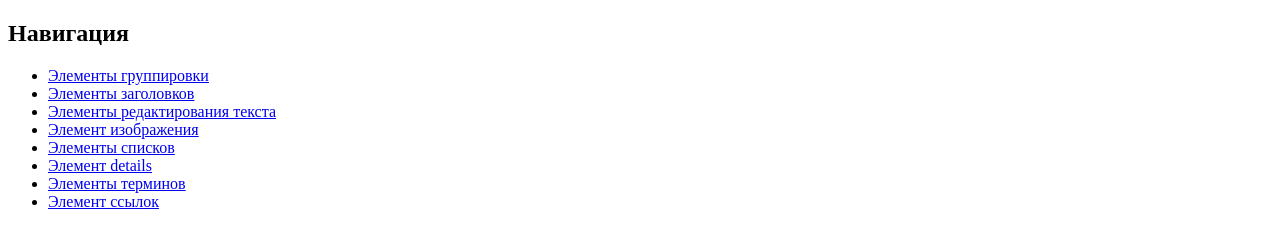
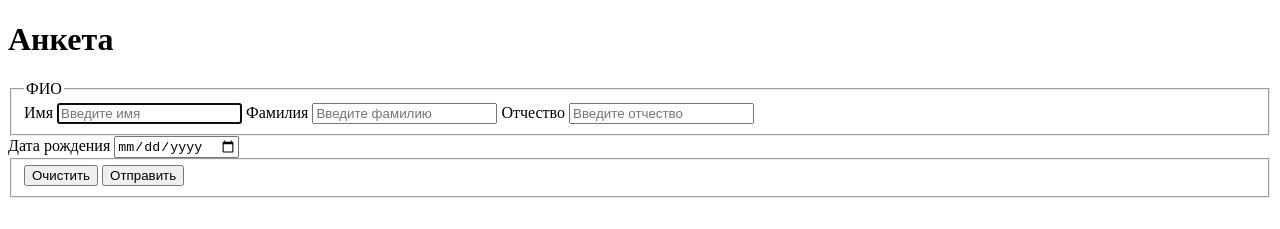
Before and after one commit to CrybabyDanChan/crybabydanchan.github.io, a plain HTML site: page index.html in a window 1280 px wide. Shown: the top 229 px of the page. Drawn offline with Linux system fonts and the light colour scheme.

Commit message:
Добавил форму

```diff
--- a/index.html
+++ b/index.html
@@ -7,6 +7,7 @@
         <title>HTML</title>
     </head>
     <body>
+        <!-- <section>
             <nav>
                 <h1>Навигация</h1>
 
@@ -115,5 +116,83 @@
 
                 <a href="https://www.avito.ru/#block" target="_blank">Avito</a>
              </div>
+        </section> -->
+
+        <!-- <form action="">
+            <input type="text" placeholder="Введите текст">
+            <input type="number" placeholder="Введите число">
+            <input type="email" placeholder="Введите почту">
+            <input type="tel" placeholder="Введите телефон" autofocus>
+            <input type="password" placeholder="Введите пароль">
+            <input type="date" placeholder="Введите дату">
+            <input type="checkbox">
+            <input type="radio">
+
+            <input type="file">
+
+            <select>
+                <option value="Москва">Москва</option>
+                <option value="Питер" selected>Питер</option>
+                <option value="Ростов">Ростов</option>
+                <option value="Таганрог">Таганрог</option>
+            </select>
+
+            <textarea maxlength="30"></textarea>
+
+            <fieldset>
+                <legend>Choose your favorite monster</legend>
+
+                <input type="radio" id="kraken" name="monster">
+
+                <input type="radio" id="sasquatch" name="monster">
+
+                <input type="radio" id="mothman" name="monster">
+            </fieldset>
+
+            <label for="text">
+                <span>Текст</span>
+                <input type="text" name="text" id="text">
+            </label>
+
+            <button type="reset">Нажми на меня</button>
+        </form> -->
+
+        <form action="https://t.me/daniilstep" method="post">
+            <h1>Анкета</h1>
+
+            <fieldset>
+                <legend>ФИО</legend>
+
+                <label for="name">
+                    <span>Имя</span>
+
+                    <input type="text" name="name" id="name" placeholder="Введите имя" autofocus>
+                </label>
+
+                <label for="lastName">
+                    <span>Фамилия</span>
+
+                    <input type="text" name="lastName" id="lastName" placeholder="Введите фамилию">
+                </label>
+
+                <label for="middleName">
+                    <span>Отчество</span>
+
+                    <input type="text" name="middleName" id="middleName" placeholder="Введите отчество">
+                </label>
+            </fieldset>
+
+            <label for="date">
+                <span>Дата рождения</span>
+
+                <input type="date">
+            </label>
+
+
+            <fieldset>
+                <button type="reset">Очистить</button>
+                <button type="submit">Отправить</button>
+            </fieldset>
+        </form>
     </body>
 </html>
```
Lines whose indentation alone changed are shown as unchanged.
